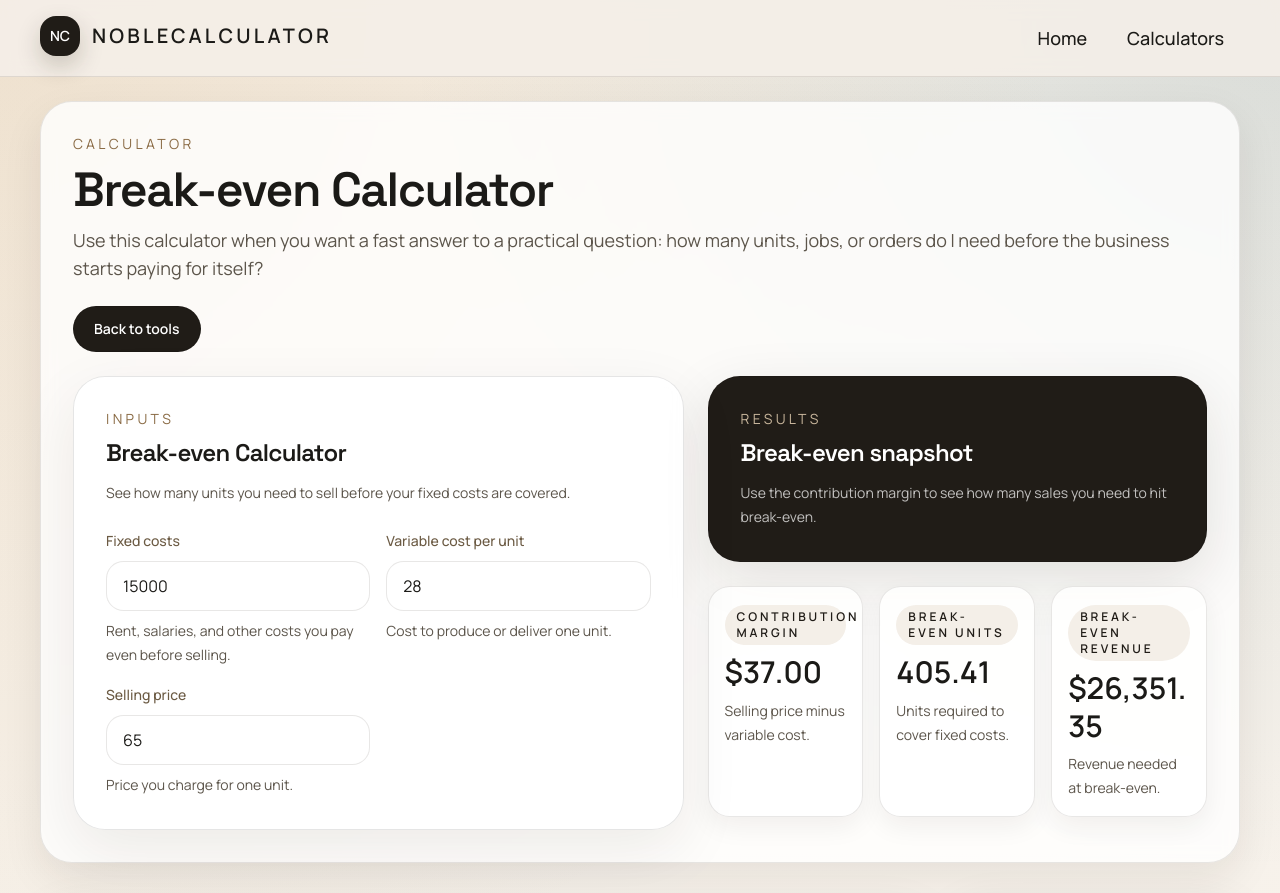
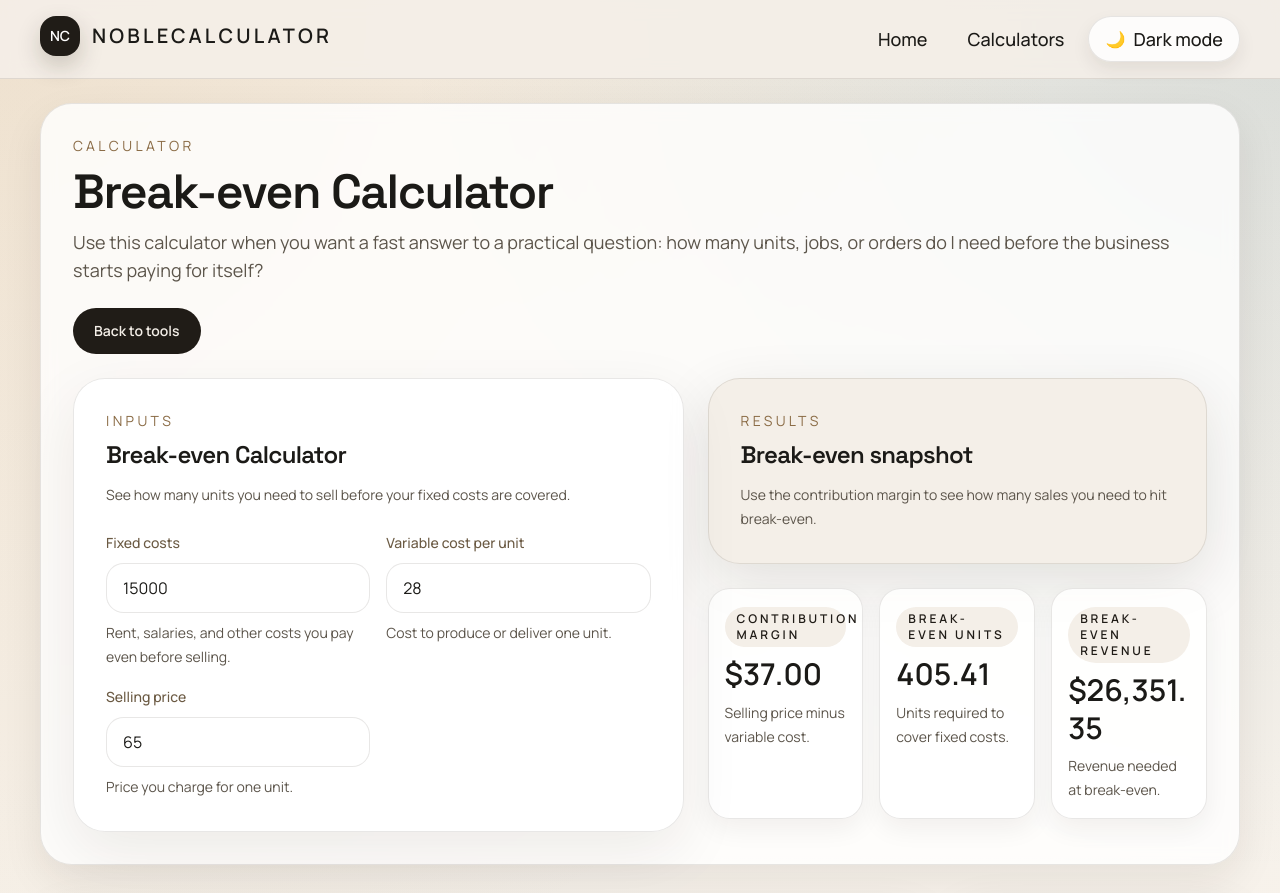
Before and after one commit to hataba123/noblecalculator, a Next.js app: page /tools/break-even in a window 1280 px wide. Shown: the top 893 px of the page. Built offline with nearby package versions, Linux system fonts and the light colour scheme; no server answers.

Commit message:
Complete dark/light theme cleanup and dark-mode NC logo color fix

```diff
--- a/src/app/globals.css
+++ b/src/app/globals.css
@@ -1,6 +1,7 @@
 @import "tailwindcss";
 
 :root {
+  color-scheme: light;
   --background: #f4efe8;
   --foreground: #1b1a17;
   --surface: rgba(255, 255, 255, 0.8);
@@ -12,6 +13,29 @@
   --accent: #8a6b45;
   --accent-strong: #201c17;
   --accent-soft: #f4efe8;
+  --page-bg:
+    radial-gradient(circle at top left, rgba(194, 142, 71, 0.18), transparent 34%),
+    radial-gradient(circle at top right, rgba(32, 83, 97, 0.14), transparent 28%),
+    linear-gradient(180deg, #f8f3ec 0%, #f4efe8 100%);
+}
+
+html[data-theme="dark"] {
+  color-scheme: dark;
+  --background: #11110f;
+  --foreground: #f3eee7;
+  --surface: rgba(29, 26, 22, 0.82);
+  --surface-strong: #161311;
+  --surface-soft: #25211c;
+  --border: rgba(255, 255, 255, 0.1);
+  --muted: #c1b6a7;
+  --muted-strong: #dccfb8;
+  --accent: #d0a06a;
+  --accent-strong: #f2e6d8;
+  --accent-soft: #2a241d;
+  --page-bg:
+    radial-gradient(circle at top left, rgba(208, 160, 106, 0.12), transparent 34%),
+    radial-gradient(circle at top right, rgba(102, 159, 178, 0.1), transparent 28%),
+    linear-gradient(180deg, #171513 0%, #11110f 100%);
 }
 
 * {
@@ -20,16 +44,12 @@
 
 html {
   scroll-behavior: smooth;
-  color-scheme: light;
 }
 
 body {
   min-height: 100vh;
   margin: 0;
-  background:
-    radial-gradient(circle at top left, rgba(194, 142, 71, 0.18), transparent 34%),
-    radial-gradient(circle at top right, rgba(32, 83, 97, 0.14), transparent 28%),
-    linear-gradient(180deg, #f8f3ec 0%, #f4efe8 100%);
+  background: var(--page-bg);
   color: var(--foreground);
   font-family: var(--font-body), "Segoe UI", "Trebuchet MS", sans-serif;
   line-height: 1.5;
@@ -64,3 +84,11 @@ a {
   color: inherit;
   text-decoration: none;
 }
+
+.app-logo-badge {
+  color: #ffffff;
+}
+
+html[data-theme="dark"] .app-logo-badge {
+  color: #11110f;
+}
--- a/src/app/layout.tsx
+++ b/src/app/layout.tsx
@@ -2,10 +2,12 @@ import type { Metadata } from "next";
 import type { ReactNode } from "react";
 import { Analytics } from "@vercel/analytics/next";
 import { SpeedInsights } from "@vercel/speed-insights/next";
+import Script from "next/script";
 import { Manrope, Space_Grotesk } from "next/font/google";
 
 import { AppFooter } from "@/src/components/shared/app-footer";
 import { AppHeader } from "@/src/components/shared/app-header";
+import { ThemeProvider } from "@/src/components/shared/theme-provider";
 import { siteMetadata } from "@/src/lib/metadata";
 import { siteConfig } from "@/src/config/site";
 import "./globals.css";
@@ -70,11 +72,27 @@ export const metadata: Metadata = {
 
 export default function RootLayout({ children }: Readonly<{ children: ReactNode }>) {
   return (
-    <html lang="en">
-      <body className={`${bodyFont.variable} ${headingFont.variable} flex min-h-screen flex-col overflow-x-hidden bg-[#f4efe8] text-[#1b1a17]`}>
-        <AppHeader />
-        <div className="flex-1">{children}</div>
-        <AppFooter />
+    <html lang="en" suppressHydrationWarning>
+      <body className={`${bodyFont.variable} ${headingFont.variable} flex min-h-screen flex-col overflow-x-hidden bg-[color:var(--background)] text-[color:var(--foreground)]`}>
+        <Script
+          id="theme-init"
+          strategy="beforeInteractive"
+          dangerouslySetInnerHTML={{
+            __html: `(() => {
+  const storageKey = "noblecalculator-theme";
+  const storedTheme = window.localStorage.getItem(storageKey);
+  const systemTheme = window.matchMedia("(prefers-color-scheme: dark)").matches ? "dark" : "light";
+  const theme = storedTheme === "dark" || storedTheme === "light" ? storedTheme : systemTheme;
+  document.documentElement.dataset.theme = theme;
+  document.documentElement.style.colorScheme = theme;
+})();`,
+          }}
+        />
+        <ThemeProvider>
+          <AppHeader />
+          <div className="flex-1">{children}</div>
+          <AppFooter />
+        </ThemeProvider>
         <Analytics />
         <SpeedInsights />
       </body>
--- a/src/app/tools/[slug]/page.tsx
+++ b/src/app/tools/[slug]/page.tsx
@@ -94,7 +94,7 @@ export default async function ToolPage({ params }: ToolPageProps) {
   }
 
   return (
-    <main className="min-h-screen px-3 py-4 text-[#1b1a17] sm:px-6 sm:py-6 lg:px-8 xl:px-10">
+    <main className="min-h-screen px-3 py-4 text-[color:var(--foreground)] sm:px-6 sm:py-6 lg:px-8 xl:px-10">
       <PageStructuredData
         kind="calculator"
         title={tool.title}
@@ -112,7 +112,7 @@ export default async function ToolPage({ params }: ToolPageProps) {
           <div className="mb-5 flex flex-wrap gap-3 sm:mb-6">
             <Link
               href="/tools"
-              className="inline-flex rounded-full border border-black/10 bg-[#201c17] px-4 py-2.5 text-sm font-semibold !text-white transition-colors hover:bg-black hover:!text-white sm:px-5 sm:py-3"
+              className="inline-flex rounded-full border border-[color:var(--border)] bg-[color:var(--accent-strong)] px-4 py-2.5 text-sm font-semibold !text-[color:var(--background)] transition-colors hover:bg-[color:var(--foreground)] hover:!text-[color:var(--background)] sm:px-5 sm:py-3"
             >
               Back to tools
             </Link>
--- a/src/components/shared/app-header.tsx
+++ b/src/components/shared/app-header.tsx
@@ -1,13 +1,14 @@
 import Link from "next/link";
 
 import { siteConfig } from "@/src/config/site";
+import { ThemeToggle } from "./theme-toggle";
 
 export function AppHeader() {
   return (
     <header className="sticky top-0 z-20 border-b border-[color:var(--border)] bg-[color:var(--background)]/90 backdrop-blur">
       <div className="mx-auto flex w-full max-w-[90rem] flex-col gap-3 px-4 py-4 sm:flex-row sm:items-center sm:justify-between sm:px-6 lg:px-8 xl:px-10">
         <Link href="/" className="flex items-center gap-3 self-start">
-          <span className="flex h-9 w-9 items-center justify-center rounded-2xl bg-[color:var(--accent-strong)] text-sm font-semibold text-white shadow-[0_10px_24px_rgba(34,24,12,0.2)] sm:h-10 sm:w-10">
+          <span className="app-logo-badge flex h-9 w-9 items-center justify-center rounded-2xl bg-[color:var(--accent-strong)] text-sm font-semibold text-white shadow-[0_10px_24px_rgba(34,24,12,0.2)] sm:h-10 sm:w-10">
             NC
           </span>
           <div className="min-w-0 leading-tight">
@@ -18,12 +19,13 @@ export function AppHeader() {
         </Link>
 
         <nav className="flex flex-wrap items-center gap-2 text-sm font-medium text-[color:var(--foreground)] sm:text-base lg:text-lg">
-          <Link href="/" className="rounded-full px-3 py-2 transition-colors hover:bg-black/5 sm:px-4">
+          <Link href="/" className="rounded-full px-3 py-2 transition-colors hover:bg-[color:var(--surface-soft)] sm:px-4">
             Home
           </Link>
-          <Link href="/tools" className="rounded-full px-3 py-2 transition-colors hover:bg-black/5 sm:px-4">
+          <Link href="/tools" className="rounded-full px-3 py-2 transition-colors hover:bg-[color:var(--surface-soft)] sm:px-4">
             Calculators
           </Link>
+          <ThemeToggle />
         </nav>
       </div>
     </header>
--- /dev/null
+++ b/src/components/shared/theme-provider.tsx
@@ -0,0 +1,66 @@
+"use client";
+
+import { createContext, useContext, useEffect, useMemo, useState, type ReactNode } from "react";
+
+type Theme = "light" | "dark";
+
+type ThemeContextValue = {
+  theme: Theme;
+  setTheme: (theme: Theme) => void;
+  toggleTheme: () => void;
+};
+
+const themeStorageKey = "noblecalculator-theme";
+
+const ThemeContext = createContext<ThemeContextValue | null>(null);
+
+function getInitialTheme(): Theme {
+  if (typeof window === "undefined") {
+    return "light";
+  }
+
+  const documentTheme = document.documentElement.dataset.theme;
+
+  if (documentTheme === "light" || documentTheme === "dark") {
+    return documentTheme;
+  }
+
+  const storedTheme = window.localStorage.getItem(themeStorageKey);
+
+  if (storedTheme === "light" || storedTheme === "dark") {
+    return storedTheme;
+  }
+
+  return window.matchMedia("(prefers-color-scheme: dark)").matches ? "dark" : "light";
+}
+
+export function ThemeProvider({ children }: { children: ReactNode }) {
+  const [theme, setTheme] = useState<Theme>(getInitialTheme);
+
+  useEffect(() => {
+    document.documentElement.dataset.theme = theme;
+    document.documentElement.style.colorScheme = theme;
+    window.localStorage.setItem(themeStorageKey, theme);
+  }, [theme]);
+
+  const value = useMemo<ThemeContextValue>(
+    () => ({
+      theme,
+      setTheme,
+      toggleTheme: () => setTheme((currentTheme) => (currentTheme === "light" ? "dark" : "light")),
+    }),
+    [theme],
+  );
+
+  return <ThemeContext.Provider value={value}>{children}</ThemeContext.Provider>;
+}
+
+export function useTheme() {
+  const context = useContext(ThemeContext);
+
+  if (!context) {
+    throw new Error("useTheme must be used within a ThemeProvider");
+  }
+
+  return context;
+}
--- /dev/null
+++ b/src/components/shared/theme-toggle.tsx
@@ -0,0 +1,21 @@
+"use client";
+
+import { useTheme } from "./theme-provider";
+
+export function ThemeToggle() {
+  const { theme, toggleTheme } = useTheme();
+
+  return (
+    <button
+      type="button"
+      onClick={toggleTheme}
+      aria-label={`Switch to ${theme === "light" ? "dark" : "light"} mode`}
+      className="inline-flex items-center gap-2 rounded-full border border-[color:var(--border)] bg-[color:var(--surface)] px-3 py-2 text-sm font-semibold text-[color:var(--foreground)] shadow-[0_8px_18px_rgba(34,24,12,0.08)] transition-all duration-150 ease-out hover:-translate-y-0.5 hover:bg-[color:var(--surface-soft)] active:translate-y-[2px] active:scale-[0.99] sm:px-4"
+    >
+      <span className="text-base" aria-hidden="true">
+        {theme === "light" ? "🌙" : "☀"}
+      </span>
+      <span className="hidden sm:inline">{theme === "light" ? "Dark mode" : "Light mode"}</span>
+    </button>
+  );
+}
--- a/src/features/calculators/support-tools/shared.tsx
+++ b/src/features/calculators/support-tools/shared.tsx
@@ -23,19 +23,19 @@ export function SupportToolShell({
 }: SupportToolShellProps) {
   return (
     <div className="grid gap-6 lg:grid-cols-[1.1fr_0.9fr]">
-      <section className="rounded-[2rem] border border-black/10 bg-white/80 p-6 shadow-[0_20px_60px_rgba(34,24,12,0.08)] backdrop-blur sm:p-8">
-        <p className="text-sm uppercase tracking-[0.24em] text-[#8a6b45]">Inputs</p>
-        <h2 className="mt-2 text-2xl font-semibold text-[#1b1a17]">{title}</h2>
-        <p className="mt-3 max-w-xl text-sm leading-6 text-[#5c554b]">{description}</p>
+      <section className="rounded-[2rem] border border-[color:var(--border)] bg-[color:var(--surface)] p-6 shadow-[0_20px_60px_rgba(34,24,12,0.08)] backdrop-blur sm:p-8">
+        <p className="text-sm uppercase tracking-[0.24em] text-[color:var(--accent)]">Inputs</p>
+        <h2 className="mt-2 text-2xl font-semibold text-[color:var(--foreground)]">{title}</h2>
+        <p className="mt-3 max-w-xl text-sm leading-6 text-[color:var(--muted)]">{description}</p>
 
         <div className="mt-6">{inputs}</div>
       </section>
 
       <section className="space-y-6">
-        <div className="rounded-[2rem] border border-black/10 bg-[#201c17] p-6 text-white shadow-[0_20px_60px_rgba(34,24,12,0.12)] sm:p-8">
-          <p className="text-sm uppercase tracking-[0.24em] text-[#c9b79d]">Results</p>
+        <div className="rounded-[2rem] border border-[color:var(--border)] bg-[color:var(--accent-soft)] p-6 text-[color:var(--foreground)] shadow-[0_20px_60px_rgba(34,24,12,0.12)] sm:p-8">
+          <p className="text-sm uppercase tracking-[0.24em] text-[color:var(--accent)]">Results</p>
           <h3 className="mt-2 text-2xl font-semibold">{resultTitle}</h3>
-          <p className="mt-3 text-sm leading-6 text-white/72">{resultDescription}</p>
+          <p className="mt-3 text-sm leading-6 text-[color:var(--muted)]">{resultDescription}</p>
         </div>
 
         {results}
```
Also changed, not shown: src/app/page.tsx (+19 -19 lines), src/app/tools/page.tsx (+6 -6 lines), src/components/shared/calculator-seo-sections.tsx (+14 -14 lines).
